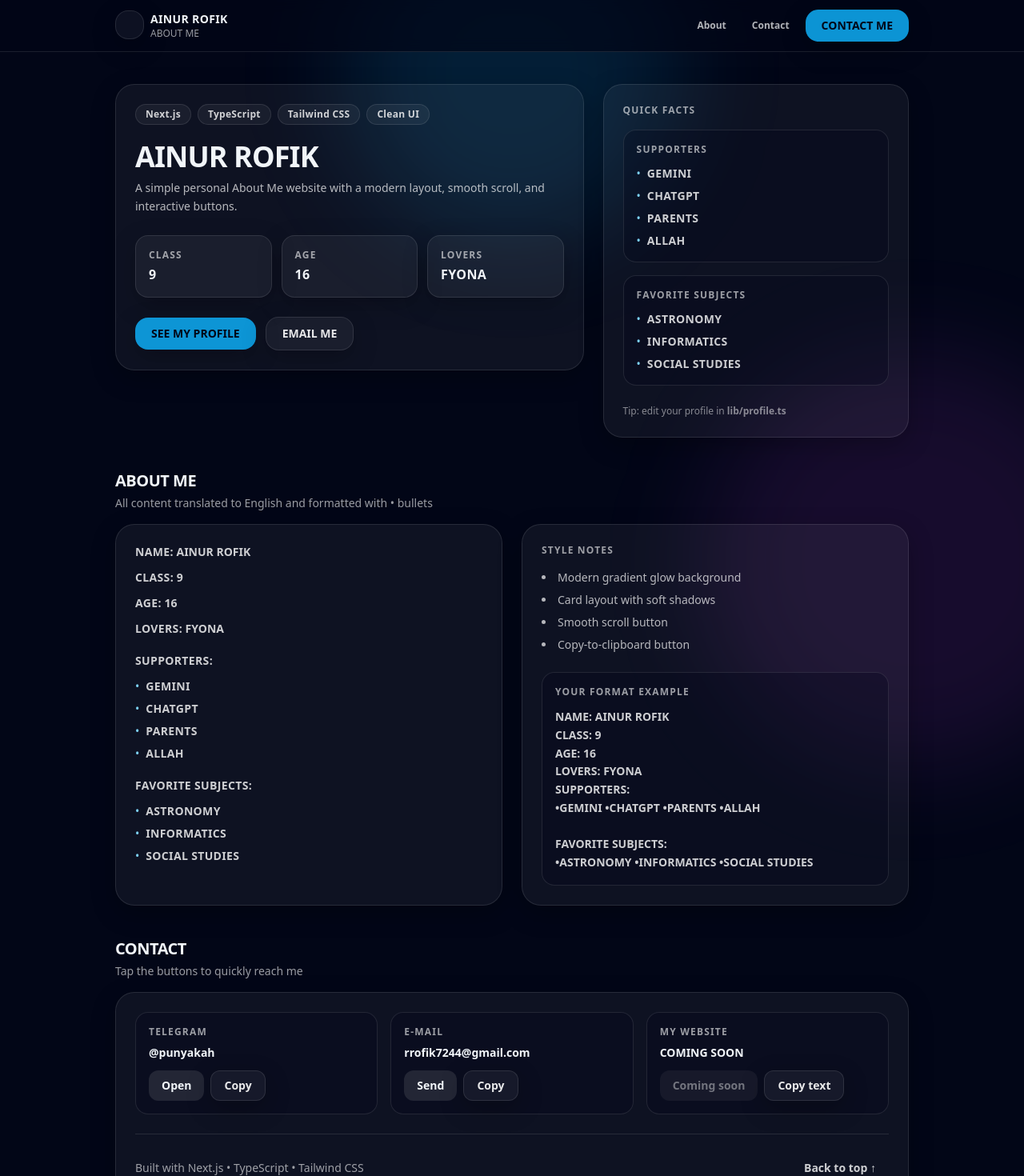
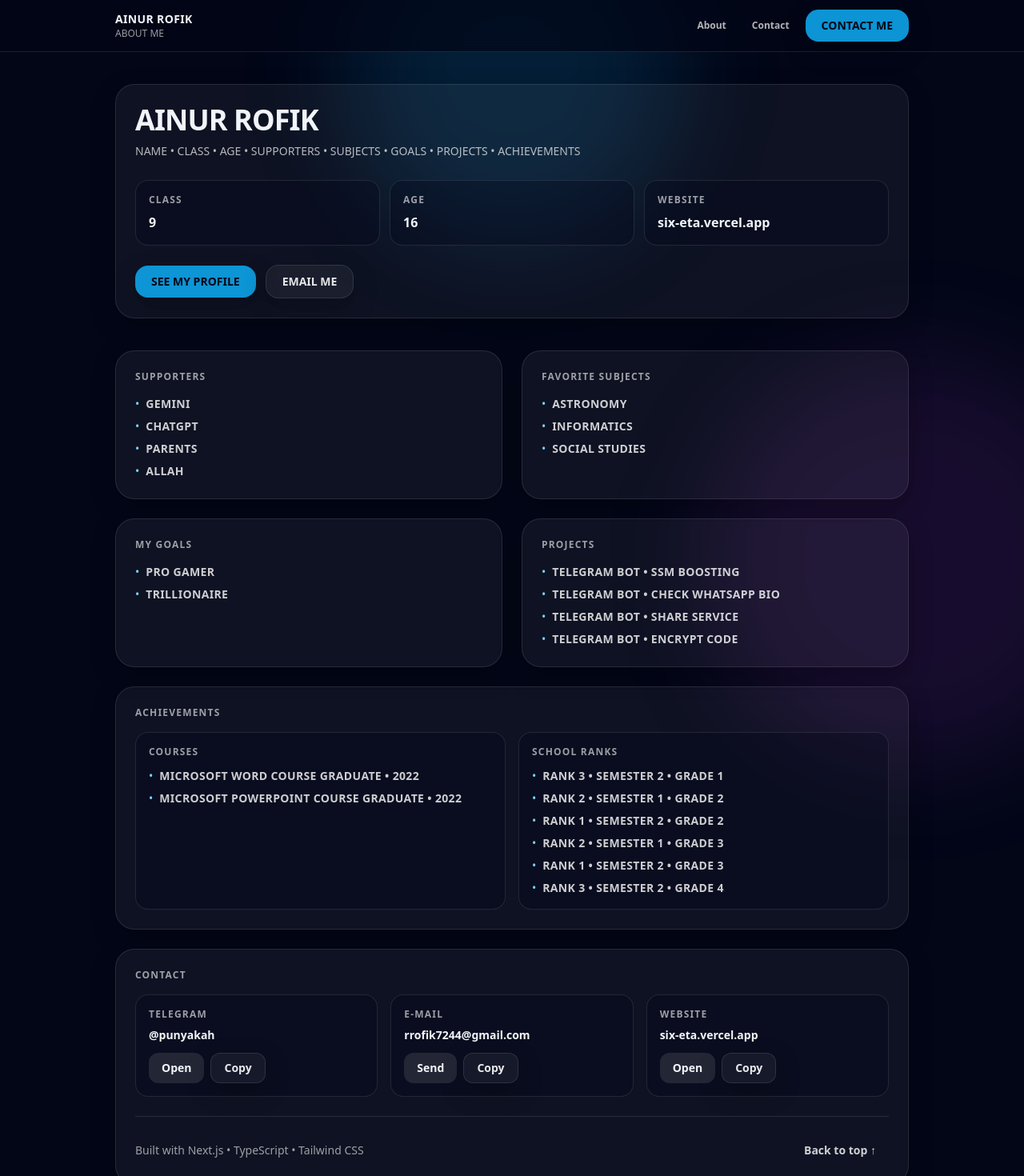
Before and after one commit to fyomell/ainur-about-me, a Next.js app: page / in a window 1280 px wide. Shown: the top 1470 px of the page at 80% size. Built offline with nearby package versions, Linux system fonts and the light colour scheme.

Commit message:
simplify page (pages router)

```diff
--- a/lib/profile.ts
+++ b/lib/profile.ts
@@ -2,12 +2,38 @@ export const profile = {
   name: "AINUR ROFIK",
   class: "9",
   age: "16",
-  lovers: "FYONA",
+
   supporters: ["GEMINI", "CHATGPT", "PARENTS", "ALLAH"],
+
   favoriteSubjects: ["ASTRONOMY", "INFORMATICS", "SOCIAL STUDIES"],
+
+  goals: ["PRO GAMER", "TRILLIONAIRE"],
+
+  projects: [
+    "TELEGRAM BOT • SSM BOOSTING",
+    "TELEGRAM BOT • CHECK WHATSAPP BIO",
+    "TELEGRAM BOT • SHARE SERVICE",
+    "TELEGRAM BOT • ENCRYPT CODE",
+  ],
+
+  achievements: {
+    courses: [
+      "MICROSOFT WORD COURSE GRADUATE • 2022",
+      "MICROSOFT POWERPOINT COURSE GRADUATE • 2022",
+    ],
+    schoolRanks: [
+      "RANK 3 • SEMESTER 2 • GRADE 1",
+      "RANK 2 • SEMESTER 1 • GRADE 2",
+      "RANK 1 • SEMESTER 2 • GRADE 2",
+      "RANK 2 • SEMESTER 1 • GRADE 3",
+      "RANK 1 • SEMESTER 2 • GRADE 3",
+      "RANK 3 • SEMESTER 2 • GRADE 4",
+    ],
+  },
+
   contact: {
     telegram: "@punyakah",
     email: "rrofik7244@gmail.com",
-    website: "COMING SOON",
+    website: "six-eta.vercel.app",
   },
 };
--- a/pages/index.tsx
+++ b/pages/index.tsx
@@ -1,8 +1,15 @@
+import ScrollButton from "@/components/ScrollButton";
 import CopyButton from "@/components/CopyButton";
-import ScrollButton from "@/components/ScrollButton";
-import Chip from "@/components/Chip";
-import Section from "@/components/Section";
 import { profile } from "@/lib/profile";
+
+function Card({ title, children }: { title: string; children: React.ReactNode }) {
+  return (
+    <div className="rounded-3xl border border-white/10 bg-white/5 p-6 shadow-soft">
+      <div className="text-xs font-extrabold tracking-widest text-white/60">{title}</div>
+      <div className="mt-4">{children}</div>
+    </div>
+  );
+}
 
 function BulletList({ items }: { items: string[] }) {
   return (
@@ -17,50 +24,30 @@ function BulletList({ items }: { items: string[] }) {
   );
 }
 
-function InfoRow({ label, value }: { label: string; value: string }) {
-  return (
-    <div className="flex flex-col gap-1 rounded-2xl border border-white/10 bg-white/5 p-4 shadow-soft">
-      <div className="text-xs font-extrabold tracking-widest text-white/60">
-        {label}
-      </div>
-      <div className="text-base font-bold tracking-wide">{value}</div>
-    </div>
-  );
-}
+export default function Home() {
+  const websiteUrl = profile.contact.website.startsWith("http")
+    ? profile.contact.website
+    : `https://${profile.contact.website}`;
 
-export default function Page() {
   return (
     <main className="min-h-screen">
-      {/* Background */}
       <div className="pointer-events-none fixed inset-0 -z-10">
         <div className="absolute left-1/2 top-[-120px] h-[420px] w-[420px] -translate-x-1/2 rounded-full bg-sky-500/15 blur-3xl" />
         <div className="absolute bottom-[-160px] right-[-120px] h-[520px] w-[520px] rounded-full bg-fuchsia-500/10 blur-3xl" />
       </div>
 
-      {/* Header */}
       <header className="sticky top-0 z-20 border-b border-white/10 bg-slate-950/70 backdrop-blur">
         <div className="mx-auto flex max-w-5xl items-center justify-between px-4 py-3">
-          <div className="flex items-center gap-2">
-            <div className="h-9 w-9 animate-floaty rounded-2xl border border-white/10 bg-white/5 shadow-soft" />
           <div className="leading-tight">
-              <div className="text-sm font-extrabold tracking-wide">
-                {profile.name}
-              </div>
+            <div className="text-sm font-extrabold tracking-wide">{profile.name}</div>
             <div className="text-xs text-white/60">ABOUT ME</div>
-            </div>
           </div>
 
           <nav className="flex items-center gap-2">
-            <a
-              href="#about"
-              className="rounded-xl px-3 py-2 text-xs font-semibold text-white/70 hover:bg-white/5 hover:text-white"
-            >
+            <a href="#about" className="rounded-xl px-3 py-2 text-xs font-semibold text-white/70 hover:bg-white/5 hover:text-white">
               About
             </a>
-            <a
-              href="#contact"
-              className="rounded-xl px-3 py-2 text-xs font-semibold text-white/70 hover:bg-white/5 hover:text-white"
-            >
+            <a href="#contact" className="rounded-xl px-3 py-2 text-xs font-semibold text-white/70 hover:bg-white/5 hover:text-white">
               Contact
             </a>
             <ScrollButton targetId="contact">CONTACT ME</ScrollButton>
@@ -68,30 +55,28 @@ export default function Page() {
         </div>
       </header>
 
-      {/* Hero */}
       <section className="mx-auto max-w-5xl px-4 pb-10 pt-10">
-        <div className="grid gap-6 md:grid-cols-5">
-          <div className="md:col-span-3">
         <div className="rounded-3xl border border-white/10 bg-white/5 p-6 shadow-soft">
-              <div className="flex flex-wrap gap-2">
-                <Chip>Next.js</Chip>
-                <Chip>TypeScript</Chip>
-                <Chip>Tailwind CSS</Chip>
-                <Chip>Clean UI</Chip>
+          <h1 className="text-3xl font-black tracking-tight md:text-4xl">{profile.name}</h1>
+          <p className="mt-2 max-w-2xl text-sm leading-relaxed text-white/70">
+            NAME • CLASS • AGE • SUPPORTERS • SUBJECTS • GOALS • PROJECTS • ACHIEVEMENTS
+          </p>
+
+          <div className="mt-6 grid gap-3 sm:grid-cols-2 md:grid-cols-3">
+            <div className="rounded-2xl border border-white/10 bg-slate-950/30 p-4">
+              <div className="text-xs font-extrabold tracking-widest text-white/60">CLASS</div>
+              <div className="mt-2 text-base font-bold">{profile.class}</div>
             </div>
 
-              <h1 className="mt-5 text-3xl font-black tracking-tight md:text-4xl">
-                {profile.name}
-              </h1>
-              <p className="mt-2 max-w-xl text-sm leading-relaxed text-white/70">
-                A simple personal About Me website with a modern layout, smooth scroll,
-                and interactive buttons.
-              </p>
+            <div className="rounded-2xl border border-white/10 bg-slate-950/30 p-4">
+              <div className="text-xs font-extrabold tracking-widest text-white/60">AGE</div>
+              <div className="mt-2 text-base font-bold">{profile.age}</div>
+            </div>
 
-              <div className="mt-6 grid gap-3 sm:grid-cols-3">
-                <InfoRow label="CLASS" value={profile.class} />
-                <InfoRow label="AGE" value={profile.age} />
-                <InfoRow label="LOVERS" value={profile.lovers} />
+            <div className="rounded-2xl border border-white/10 bg-slate-950/30 p-4">
+              <div className="text-xs font-extrabold tracking-widest text-white/60">WEBSITE</div>
+              <div className="mt-2 text-base font-bold">{profile.contact.website}</div>
+            </div>
           </div>
 
           <div className="mt-6 flex flex-wrap items-center gap-3">
@@ -104,129 +89,50 @@ export default function Page() {
             </a>
           </div>
         </div>
+      </section>
+
+      <section className="mx-auto max-w-5xl space-y-6 px-4 pb-14" id="about">
+        <div className="grid gap-6 md:grid-cols-2">
+          <Card title="SUPPORTERS">
+            <BulletList items={profile.supporters} />
+          </Card>
+
+          <Card title="FAVORITE SUBJECTS">
+            <BulletList items={profile.favoriteSubjects} />
+          </Card>
+
+          <Card title="MY GOALS">
+            <BulletList items={profile.goals} />
+          </Card>
+
+          <Card title="PROJECTS">
+            <BulletList items={profile.projects} />
+          </Card>
         </div>
 
-          <div className="md:col-span-2">
-            <div className="rounded-3xl border border-white/10 bg-white/5 p-6 shadow-soft">
-              <div className="text-xs font-extrabold tracking-widest text-white/60">
-                QUICK FACTS
-              </div>
-
-              <div className="mt-4 space-y-4 text-sm text-white/75">
+        <Card title="ACHIEVEMENTS">
+          <div className="grid gap-4 md:grid-cols-2">
             <div className="rounded-2xl border border-white/10 bg-slate-950/30 p-4">
-                  <div className="text-xs font-extrabold tracking-widest text-white/60">
-                    SUPPORTERS
-                  </div>
+              <div className="text-xs font-extrabold tracking-widest text-white/60">COURSES</div>
               <div className="mt-3">
-                    <BulletList items={profile.supporters} />
+                <BulletList items={profile.achievements.courses} />
               </div>
             </div>
 
             <div className="rounded-2xl border border-white/10 bg-slate-950/30 p-4">
-                  <div className="text-xs font-extrabold tracking-widest text-white/60">
-                    FAVORITE SUBJECTS
-                  </div>
+              <div className="text-xs font-extrabold tracking-widest text-white/60">SCHOOL RANKS</div>
               <div className="mt-3">
-                    <BulletList items={profile.favoriteSubjects} />
+                <BulletList items={profile.achievements.schoolRanks} />
               </div>
             </div>
           </div>
+        </Card>
 
-              <div className="mt-6 text-xs text-white/50">
-                Tip: edit your profile in <span className="font-semibold">lib/profile.ts</span>
-              </div>
-            </div>
-          </div>
-        </div>
-      </section>
-
-      {/* Content */}
-      <section className="mx-auto max-w-5xl space-y-10 px-4 pb-14">
-        <Section
-          id="about"
-          title="ABOUT ME"
-          subtitle="All content translated to English and formatted with • bullets"
-        >
-          <div className="grid gap-6 md:grid-cols-2">
-            <div className="rounded-3xl border border-white/10 bg-white/5 p-6 shadow-soft">
-              <div className="space-y-3 text-sm text-white/80">
-                <div>
-                  <span className="font-extrabold tracking-wide">NAME:</span>{" "}
-                  <span className="font-semibold">{profile.name}</span>
-                </div>
-                <div>
-                  <span className="font-extrabold tracking-wide">CLASS:</span>{" "}
-                  <span className="font-semibold">{profile.class}</span>
-                </div>
-                <div>
-                  <span className="font-extrabold tracking-wide">AGE:</span>{" "}
-                  <span className="font-semibold">{profile.age}</span>
-                </div>
-                <div>
-                  <span className="font-extrabold tracking-wide">LOVERS:</span>{" "}
-                  <span className="font-semibold">{profile.lovers}</span>
-                </div>
-
-                <div className="pt-2">
-                  <div className="font-extrabold tracking-wide">SUPPORTERS:</div>
-                  <div className="mt-3">
-                    <BulletList items={profile.supporters} />
-                  </div>
-                </div>
-
-                <div className="pt-2">
-                  <div className="font-extrabold tracking-wide">
-                    FAVORITE SUBJECTS:
-                  </div>
-                  <div className="mt-3">
-                    <BulletList items={profile.favoriteSubjects} />
-                  </div>
-                </div>
-              </div>
-            </div>
-
-            <div className="rounded-3xl border border-white/10 bg-white/5 p-6 shadow-soft">
-              <div className="text-xs font-extrabold tracking-widest text-white/60">
-                STYLE NOTES
-              </div>
-              <ul className="mt-4 list-inside list-disc space-y-2 text-sm text-white/70">
-                <li>Modern gradient glow background</li>
-                <li>Card layout with soft shadows</li>
-                <li>Smooth scroll button</li>
-                <li>Copy-to-clipboard button</li>
-              </ul>
-
-              <div className="mt-6 rounded-2xl border border-white/10 bg-slate-950/30 p-4">
-                <div className="text-xs font-extrabold tracking-widest text-white/60">
-                  YOUR FORMAT EXAMPLE
-                </div>
-                <div className="mt-3 text-sm font-semibold leading-relaxed text-white/80">
-                  NAME: {profile.name} <br />
-                  CLASS: {profile.class} <br />
-                  AGE: {profile.age} <br />
-                  LOVERS: {profile.lovers} <br />
-                  SUPPORTERS: <br />
-                  •{profile.supporters.join(" •")} <br />
-                  <br />
-                  FAVORITE SUBJECTS: <br />
-                  •{profile.favoriteSubjects.join(" •")}
-                </div>
-              </div>
-            </div>
-          </div>
-        </Section>
-
-        <Section
-          id="contact"
-          title="CONTACT"
-          subtitle="Tap the buttons to quickly reach me"
-        >
-          <div className="rounded-3xl border border-white/10 bg-white/5 p-6 shadow-soft">
+        <div id="contact" className="scroll-mt-24">
+          <Card title="CONTACT">
             <div className="grid gap-4 md:grid-cols-3">
               <div className="rounded-2xl border border-white/10 bg-slate-950/30 p-4">
-                <div className="text-xs font-extrabold tracking-widest text-white/60">
-                  TELEGRAM
-                </div>
+                <div className="text-xs font-extrabold tracking-widest text-white/60">TELEGRAM</div>
                 <div className="mt-2 text-sm font-bold">{profile.contact.telegram}</div>
                 <div className="mt-3 flex flex-wrap gap-2">
                   <a
@@ -242,9 +148,7 @@ export default function Page() {
               </div>
 
               <div className="rounded-2xl border border-white/10 bg-slate-950/30 p-4">
-                <div className="text-xs font-extrabold tracking-widest text-white/60">
-                  E-MAIL
-                </div>
+                <div className="text-xs font-extrabold tracking-widest text-white/60">E-MAIL</div>
                 <div className="mt-2 text-sm font-bold">{profile.contact.email}</div>
                 <div className="mt-3 flex flex-wrap gap-2">
                   <a
@@ -258,28 +162,24 @@ export default function Page() {
               </div>
 
               <div className="rounded-2xl border border-white/10 bg-slate-950/30 p-4">
-                <div className="text-xs font-extrabold tracking-widest text-white/60">
-                  MY WEBSITE
-                </div>
+                <div className="text-xs font-extrabold tracking-widest text-white/60">WEBSITE</div>
                 <div className="mt-2 text-sm font-bold">{profile.contact.website}</div>
                 <div className="mt-3 flex flex-wrap gap-2">
-                  <button
-                    type="button"
-                    className="cursor-not-allowed rounded-xl bg-white/5 px-4 py-2 text-sm font-semibold text-white/40"
-                    aria-disabled="true"
-                    title="Coming soon"
+                  <a
+                    href={websiteUrl}
+                    target="_blank"
+                    rel="noreferrer"
+                    className="inline-flex items-center justify-center rounded-xl bg-white/10 px-4 py-2 text-sm font-semibold hover:bg-white/15"
                   >
-                    Coming soon
-                  </button>
-                  <CopyButton value="MY WEBSITE: COMING SOON" label="Copy text" />
+                    Open
+                  </a>
+                  <CopyButton value={websiteUrl} label="Copy" />
                 </div>
               </div>
             </div>
 
             <div className="mt-6 flex flex-col items-start justify-between gap-3 border-t border-white/10 pt-6 sm:flex-row sm:items-center">
-              <div className="text-sm text-white/60">
-                Built with Next.js • TypeScript • Tailwind CSS
-              </div>
+              <div className="text-sm text-white/60">Built with Next.js • TypeScript • Tailwind CSS</div>
               <a
                 href="#"
                 onClick={(e) => {
@@ -291,8 +191,8 @@ export default function Page() {
                 Back to top ↑
               </a>
             </div>
+          </Card>
         </div>
-        </Section>
 
         <footer className="pb-6 text-center text-xs text-white/40">
           © {new Date().getFullYear()} {profile.name}
```
Also changed, not shown: styles/globals.css (+4 -12 lines), 1 other file (tests, documents, lock files or other folders). Lines whose indentation alone changed are shown as unchanged.
